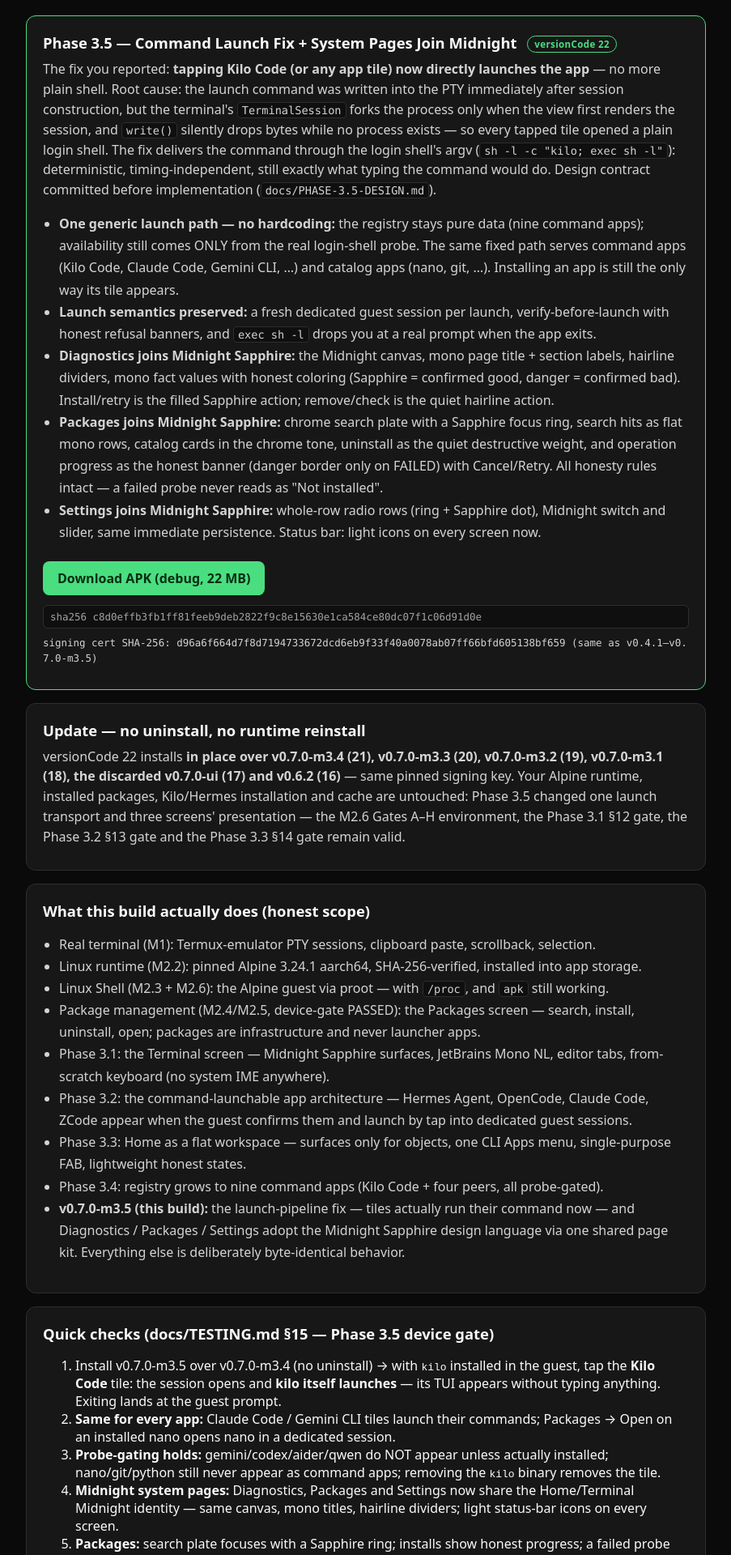
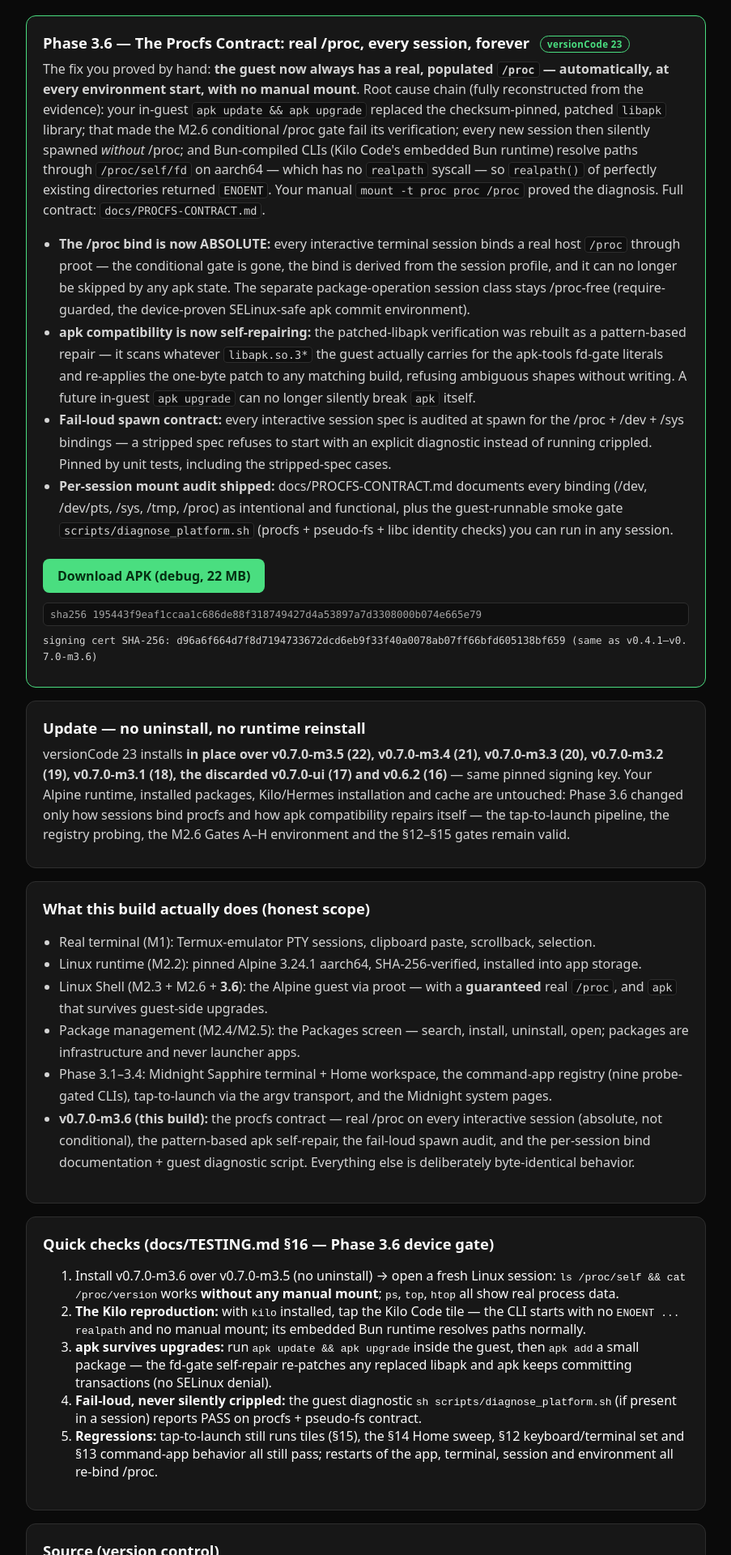
Before and after one commit to Taha-Raees/pocketshell, a Next.js app: page / in a window 1280 px wide. Shown: the part 140-2060 px from the top of the page at 81% size, without its empty margins (188-1091 px from the left). Built offline with nearby package versions, Linux system fonts and the light colour scheme.

Commit message:
delivery page: v0.7.0-m3.6 (vc23) — hashes 195443f9…/5e58c930…/bb17d726…/122206cd…, tip 9539a03, Phase 3.6 procfs contract

```diff
--- a/app/page.tsx
+++ b/app/page.tsx
@@ -1,10 +1,10 @@
-const VERSION = "v0.7.0-m3.5";
+const VERSION = "v0.7.0-m3.6";
 
 const HASHES = {
-  apk: "c8d0effb3fb1ff81feeb9deb2822f9c8e15630e1ca584ce80dc07f1c06d91d0e",
-  zip: "5d3ef098a8bc69e4cd777845f426d4737c85432ed0b67543845a8f4337b3619b",
-  tgz: "9e95b3112dc898b7a276e89c85c6bc2467cf337e540fddbfbb7277015b5ebaee",
-  bundle: "a74645767f56a6a290616dd452b8fee76695be5492c0e470108bd36db568767e",
+  apk: "195443f9eaf1ccaa1c686de88f318749427d4a53897a7d3308000b074e665e79",
+  zip: "5e58c9302377e12027168024054e1c726b3293d3a58ebcf32d272ab83dd50385",
+  tgz: "bb17d7262ed7ad759c7677ca2fa19b0aa93fa4f163553d81cd55a59d4a4a9391",
+  bundle: "122206cd69f56ce279bf02d66f336e101aa6f1656959c017d061b55c8054b689",
 };
 
 function Sha({ text }: { text: string }) {
@@ -25,78 +25,79 @@
 
       <div className="card primary">
         <h2>
-          Phase 3.5 — Command Launch Fix + System Pages Join Midnight{" "}
-          <span className="badge">versionCode 22</span>
+          Phase 3.6 — The Procfs Contract: real /proc, every session, forever{" "}
+          <span className="badge">versionCode 23</span>
         </h2>
         <p>
-          The fix you reported: <b>tapping Kilo Code (or any app tile) now
-          directly launches the app</b> — no more plain shell. Root cause: the
-          launch command was written into the PTY immediately after session
-          construction, but the terminal&apos;s <code>TerminalSession</code>{" "}
-          forks the process only when the view first renders the session, and{" "}
-          <code>write()</code> silently drops bytes while no process exists —
-          so every tapped tile opened a plain login shell. The fix delivers the
-          command through the login shell&apos;s argv (
-          <code>sh -l -c &quot;kilo; exec sh -l&quot;</code>): deterministic,
-          timing-independent, still exactly what typing the command would do.
-          Design contract committed before implementation (
-          <code>docs/PHASE-3.5-DESIGN.md</code>).
+          The fix you proved by hand: <b>the guest now always has a real,
+          populated <code>/proc</code> — automatically, at every environment
+          start, with no manual mount</b>. Root cause chain (fully
+          reconstructed from the evidence): your in-guest{" "}
+          <code>apk update &amp;&amp; apk upgrade</code> replaced the
+          checksum-pinned, patched <code>libapk</code> library; that made the
+          M2.6 conditional /proc gate fail its verification; every new session
+          then silently spawned <i>without</i> /proc; and Bun-compiled CLIs
+          (Kilo Code&apos;s embedded Bun runtime) resolve paths through{" "}
+          <code>/proc/self/fd</code> on aarch64 — which has no{" "}
+          <code>realpath</code> syscall — so <code>realpath()</code> of
+          perfectly existing directories returned <code>ENOENT</code>. Your
+          manual <code>mount -t proc proc /proc</code> proved the diagnosis.
+          Full contract: <code>docs/PROCFS-CONTRACT.md</code>.
         </p>
         <ul className="steps">
           <li>
-            <b>One generic launch path — no hardcoding:</b> the registry stays
-            pure data (nine command apps); availability still comes ONLY from
-            the real login-shell probe. The same fixed path serves command apps
-            (Kilo Code, Claude Code, Gemini CLI, …) and catalog apps (nano,
-            git, …). Installing an app is still the only way its tile appears.
+            <b>The /proc bind is now ABSOLUTE:</b> every interactive terminal
+            session binds a real host <code>/proc</code> through proot — the
+            conditional gate is gone, the bind is derived from the session
+            profile, and it can no longer be skipped by any apk state. The
+            separate package-operation session class stays /proc-free
+            (require-guarded, the device-proven SELinux-safe apk commit
+            environment).
           </li>
           <li>
-            <b>Launch semantics preserved:</b> a fresh dedicated guest session
-            per launch, verify-before-launch with honest refusal banners, and{" "}
-            <code>exec sh -l</code> drops you at a real prompt when the app
-            exits.
+            <b>apk compatibility is now self-repairing:</b> the patched-libapk
+            verification was rebuilt as a pattern-based repair — it scans
+            whatever <code>libapk.so.3*</code> the guest actually carries for
+            the apk-tools fd-gate literals and re-applies the one-byte patch
+            to any matching build, refusing ambiguous shapes without writing.
+            A future in-guest <code>apk upgrade</code> can no longer silently
+            break <code>apk</code> itself.
           </li>
           <li>
-            <b>Diagnostics joins Midnight Sapphire:</b> the Midnight canvas,
-            mono page title + section labels, hairline dividers, mono fact
-            values with honest coloring (Sapphire = confirmed good, danger =
-            confirmed bad). Install/retry is the filled Sapphire action;
-            remove/check is the quiet hairline action.
+            <b>Fail-loud spawn contract:</b> every interactive session spec is
+            audited at spawn for the /proc + /dev + /sys bindings — a stripped
+            spec refuses to start with an explicit diagnostic instead of
+            running crippled. Pinned by unit tests, including the
+            stripped-spec cases.
           </li>
           <li>
-            <b>Packages joins Midnight Sapphire:</b> chrome search plate with a
-            Sapphire focus ring, search hits as flat mono rows, catalog cards
-            in the chrome tone, uninstall as the quiet destructive weight, and
-            operation progress as the honest banner (danger border only on
-            FAILED) with Cancel/Retry. All honesty rules intact — a failed
-            probe never reads as &quot;Not installed&quot;.
-          </li>
-          <li>
-            <b>Settings joins Midnight Sapphire:</b> whole-row radio rows
-            (ring + Sapphire dot), Midnight switch and slider, same immediate
-            persistence. Status bar: light icons on every screen now.
+            <b>Per-session mount audit shipped:</b> docs/PROCFS-CONTRACT.md
+            documents every binding (/dev, /dev/pts, /sys, /tmp, /proc) as
+            intentional and functional, plus the guest-runnable smoke gate{" "}
+            <code>scripts/diagnose_platform.sh</code> (procfs + pseudo-fs +
+            libc identity checks) you can run in any session.
           </li>
         </ul>
-        <a className="btn" href="/PocketShell-v0.7.0-m3.5-debug.apk">
+        <a className="btn" href="/PocketShell-v0.7.0-m3.6-debug.apk">
           Download APK (debug, 22 MB)
         </a>
         <Sha text={HASHES.apk} />
         <p className="mono" style={{ border: "none", background: "transparent", padding: 0 }}>
-          signing cert SHA-256: d96a6f664d7f8d7194733672dcd6eb9f33f40a0078ab07ff66bfd605138bf659 (same as v0.4.1–v0.7.0-m3.5)
+          signing cert SHA-256: d96a6f664d7f8d7194733672dcd6eb9f33f40a0078ab07ff66bfd605138bf659 (same as v0.4.1–v0.7.0-m3.6)
         </p>
       </div>
 
       <div className="card">
         <h2>Update — no uninstall, no runtime reinstall</h2>
         <p>
-          versionCode 22 installs <b>in place over v0.7.0-m3.4 (21),
-          v0.7.0-m3.3 (20), v0.7.0-m3.2 (19), v0.7.0-m3.1 (18), the discarded
-          v0.7.0-ui (17) and v0.6.2 (16)</b> — same pinned signing key. Your
-          Alpine runtime, installed packages, Kilo/Hermes installation and
-          cache are untouched: Phase 3.5 changed one launch transport and three
-          screens&apos; presentation — the M2.6 Gates A–H environment, the
-          Phase 3.1 §12 gate, the Phase 3.2 §13 gate and the Phase 3.3 §14
-          gate remain valid.
+          versionCode 23 installs <b>in place over v0.7.0-m3.5 (22),
+          v0.7.0-m3.4 (21), v0.7.0-m3.3 (20), v0.7.0-m3.2 (19), v0.7.0-m3.1
+          (18), the discarded v0.7.0-ui (17) and v0.6.2 (16)</b> — same pinned
+          signing key. Your Alpine runtime, installed packages, Kilo/Hermes
+          installation and cache are untouched: Phase 3.6 changed only how
+          sessions bind procfs and how apk compatibility repairs itself — the
+          tap-to-launch pipeline, the registry probing, the M2.6 Gates A–H
+          environment and the §12–§15 gates remain valid.
         </p>
       </div>
 
@@ -112,76 +113,61 @@
             SHA-256-verified, installed into app storage.
           </li>
           <li>
-            Linux Shell (M2.3 + M2.6): the Alpine guest via proot — with{" "}
-            <code>/proc</code>, and <code>apk</code> still working.
+            Linux Shell (M2.3 + M2.6 + <b>3.6</b>): the Alpine guest via proot
+            — with a <b>guaranteed</b> real <code>/proc</code>, and{" "}
+            <code>apk</code> that survives guest-side upgrades.
           </li>
           <li>
-            Package management (M2.4/M2.5, device-gate PASSED): the Packages
-            screen — search, install, uninstall, open; packages are
-            infrastructure and never launcher apps.
+            Package management (M2.4/M2.5): the Packages screen — search,
+            install, uninstall, open; packages are infrastructure and never
+            launcher apps.
           </li>
           <li>
-            Phase 3.1: the Terminal screen — Midnight Sapphire surfaces,
-            JetBrains Mono NL, editor tabs, from-scratch keyboard (no system
-            IME anywhere).
+            Phase 3.1–3.4: Midnight Sapphire terminal + Home workspace, the
+            command-app registry (nine probe-gated CLIs), tap-to-launch via
+            the argv transport, and the Midnight system pages.
           </li>
           <li>
-            Phase 3.2: the command-launchable app architecture — Hermes Agent,
-            OpenCode, Claude Code, ZCode appear when the guest confirms them
-            and launch by tap into dedicated guest sessions.
-          </li>
-          <li>
-            Phase 3.3: Home as a flat workspace — surfaces only for objects,
-            one CLI Apps menu, single-purpose FAB, lightweight honest states.
-          </li>
-          <li>
-            Phase 3.4: registry grows to nine command apps (Kilo Code + four
-            peers, all probe-gated).
-          </li>
-          <li>
-            <b>v0.7.0-m3.5 (this build):</b> the launch-pipeline fix — tiles
-            actually run their command now — and Diagnostics / Packages /
-            Settings adopt the Midnight Sapphire design language via one
-            shared page kit. Everything else is deliberately byte-identical
-            behavior.
+            <b>v0.7.0-m3.6 (this build):</b> the procfs contract — real /proc
+            on every interactive session (absolute, not conditional), the
+            pattern-based apk self-repair, the fail-loud spawn audit, and the
+            per-session bind documentation + guest diagnostic script.
+            Everything else is deliberately byte-identical behavior.
           </li>
         </ul>
       </div>
 
       <div className="card">
-        <h2>Quick checks (docs/TESTING.md §15 — Phase 3.5 device gate)</h2>
+        <h2>Quick checks (docs/TESTING.md §16 — Phase 3.6 device gate)</h2>
         <ol className="steps">
           <li>
-            Install {VERSION} over v0.7.0-m3.4 (no uninstall) → with{" "}
-            <code>kilo</code> installed in the guest, tap the <b>Kilo Code</b>{" "}
-            tile: the session opens and <b>kilo itself launches</b> — its TUI
-            appears without typing anything. Exiting lands at the guest prompt.
+            Install {VERSION} over v0.7.0-m3.5 (no uninstall) → open a fresh
+            Linux session: <code>ls /proc/self &amp;&amp; cat /proc/version</code>{" "}
+            works <b>without any manual mount</b>; <code>ps</code>,{" "}
+            <code>top</code>, <code>htop</code> all show real process data.
           </li>
           <li>
-            <b>Same for every app:</b> Claude Code / Gemini CLI tiles launch
-            their commands; Packages → Open on an installed nano opens nano in
-            a dedicated session.
+            <b>The Kilo reproduction:</b> with <code>kilo</code> installed, tap
+            the Kilo Code tile — the CLI starts with no{" "}
+            <code>ENOENT ... realpath</code> and no manual mount; its embedded
+            Bun runtime resolves paths normally.
           </li>
           <li>
-            <b>Probe-gating holds:</b> gemini/codex/aider/qwen do NOT appear
-            unless actually installed; nano/git/python still never appear as
-            command apps; removing the <code>kilo</code> binary removes the
-            tile.
+            <b>apk survives upgrades:</b> run <code>apk update &amp;&amp; apk
+            upgrade</code> inside the guest, then <code>apk add</code> a small
+            package — the fd-gate self-repair re-patches any replaced libapk
+            and apk keeps committing transactions (no SELinux denial).
           </li>
           <li>
-            <b>Midnight system pages:</b> Diagnostics, Packages and Settings
-            now share the Home/Terminal Midnight identity — same canvas, mono
-            titles, hairline dividers; light status-bar icons on every screen.
+            <b>Fail-loud, never silently crippled:</b> the guest diagnostic{" "}
+            <code>sh scripts/diagnose_platform.sh</code> (if present in a
+            session) reports PASS on procfs + pseudo-fs contract.
           </li>
           <li>
-            <b>Packages:</b> search plate focuses with a Sapphire ring;
-            installs show honest progress; a failed probe keeps the last real
-            installed state visible.
-          </li>
-          <li>
-            <b>Regressions:</b> Home unchanged (§14 sweep); §12
-            keyboard/terminal set and §13 command-app + sessions behavior all
-            still pass.
+            <b>Regressions:</b> tap-to-launch still runs tiles (§15), the
+            §14 Home sweep, §12 keyboard/terminal set and §13 command-app
+            behavior all still pass; restarts of the app, terminal, session
+            and environment all re-bind /proc.
           </li>
         </ol>
       </div>
@@ -190,15 +176,15 @@
         <h2>Source (version control)</h2>
         <p>
           Complete buildable source. The zip intentionally contains no
-          dotfiles; full history rides in the git bundle (tip 7a8a136 —
+          dotfiles; full history rides in the git bundle (tip 9539a03 —
           includes the complete milestone history, the honest record of the
-          discarded UI attempt + rollback, and all five Phase 3 design
-          contracts).
+          discarded UI attempt + rollback, all six Phase 3 design contracts,
+          and the procfs contract document).
         </p>
-        <a className="btn secondary" href="/PocketShell-v0.7.0-m3.5-source.zip">
+        <a className="btn secondary" href="/PocketShell-v0.7.0-m3.6-source.zip">
           source.zip
         </a>
-        <a className="btn secondary" href="/PocketShell-v0.7.0-m3.5-source.tar.gz">
+        <a className="btn secondary" href="/PocketShell-v0.7.0-m3.6-source.tar.gz">
           source.tar.gz
         </a>
         <a className="btn secondary" href="/pocketshell-m2.gitbundle">
@@ -220,9 +206,10 @@
         search-install · M2.6 real /proc + real apk (device-CONFIRMED
         2026-09-02) · v0.6.2 hardlink + sysdata repairs · v0.7.0-m3.1 terminal
         redesign · v0.7.0-m3.2 OS launcher + command apps · v0.7.0-m3.3 flat
-        workspace · v0.7.0-m3.4 registry expansion · <b>v0.7.0-m3.5 (this
-        build): Phase 3.5 — command launch fix + system pages join
-        Midnight</b>. Your device keeps doing the QA that matters.
+        workspace · v0.7.0-m3.4 registry expansion · v0.7.0-m3.5 command
+        launch fix · <b>v0.7.0-m3.6 (this build): the procfs contract — real
+        /proc, every session, forever</b>. Your device keeps doing the QA that
+        matters.
       </footer>
     </main>
   );
```
Also changed, not shown: download/README.md.
